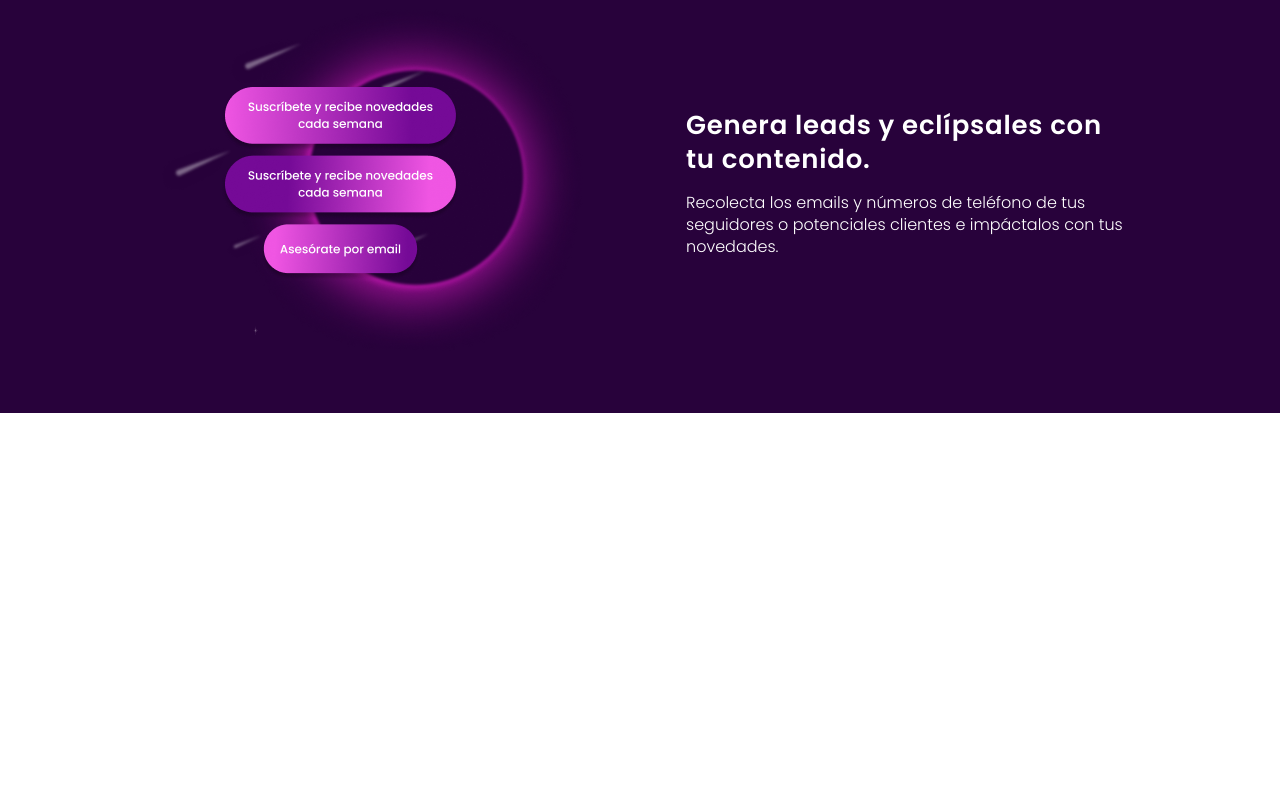
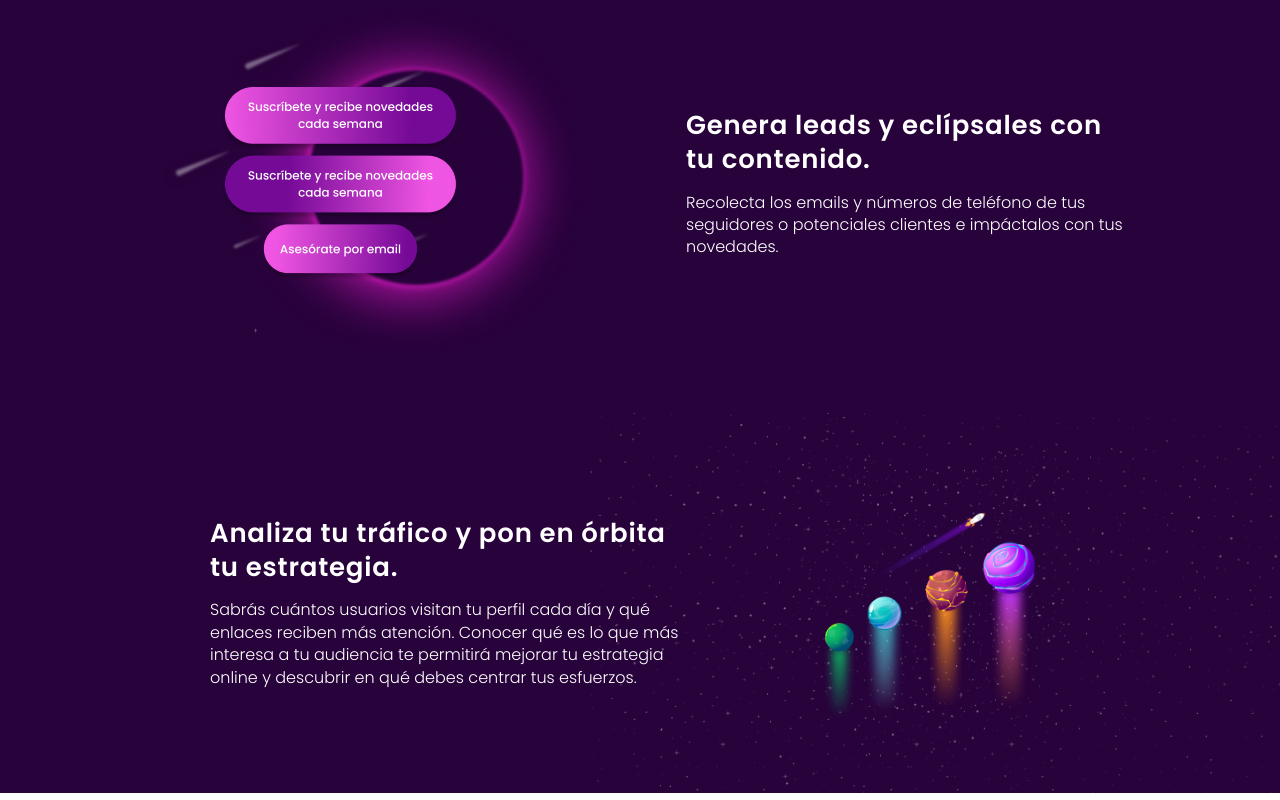
Before and after one commit to Hafizbali315/AtomBio, a React (Create React App) app: page / in a window 1280 px wide. Shown: the part 2180-2980 px from the top of the page. Before the commit the page ends 2593 px from the top, so only its background shows below. Built offline with nearby package versions, Linux system fonts and the light colour scheme.

Commit message:
Analyze Trafic Section

```diff
--- a/src/App.js
+++ b/src/App.js
@@ -5,6 +5,7 @@ import IncreaseVisitsSection from './components/IncreaseVisitsSection'
 import PromoteProductsSection from './components/PromoteProductsSection'
 import ShareYoutubeSection from './components/ShareYoutubeSection'
 import GenerateLeadsSection from './components/GenerateLeadsSection'
+import AnalyzeTraficSection from './components/AnalyzeTraficSection'
 
 function App() {
 	return (
@@ -16,6 +17,7 @@ function App() {
 			<PromoteProductsSection /> {/* Section 4 */}
 			<ShareYoutubeSection /> {/* Section 5 */}
 			<GenerateLeadsSection /> {/* Section 6 */}
+			<AnalyzeTraficSection /> {/* Section 7 */}
 		</div>
 	)
 }
--- /dev/null
+++ b/src/components/AnalyzeTraficSection.js
@@ -0,0 +1,25 @@
+import Image7 from '../assets/Image7.png'
+import DesktopSectionBackground from '../assets/DesktopSectionBackground.png'
+
+const AnalyzeTraficSection = () => {
+	return (
+		<div className="analyze_trafic_section">
+			<div className="left">
+				<h2>Analiza tu tráfico y pon en órbita tu estrategia.</h2>
+				<p>
+					Sabrás cuántos usuarios visitan tu perfil cada día y qué enlaces reciben más atención. Conocer qué es lo que más interesa a tu
+					audiencia te permitirá mejorar tu estrategia online y descubrir en qué debes centrar tus esfuerzos.
+				</p>
+			</div>
+			<div className="right">
+				<img src={Image7} alt="Image7" />
+			</div>
+
+			<div className="background_img">
+				<img src={DesktopSectionBackground} alt="DesktopSectionBackground" />
+			</div>
+		</div>
+	)
+}
+
+export default AnalyzeTraficSection
--- /dev/null
+++ b/src/styles/components/_AnalyzeTraficSection.scss
@@ -0,0 +1,37 @@
+.analyze_trafic_section {
+	display: flex;
+	align-items: center;
+	justify-content: center;
+	padding: 50px 20px;
+	position: relative;
+	gap: 100px;
+
+	.left {
+		max-width: 480px;
+	}
+
+	.right {
+		display: flex;
+		align-items: center;
+		justify-content: center;
+		z-index: 9;
+
+		img {
+			width: 280px;
+			height: 280px;
+			object-fit: contain;
+		}
+	}
+}
+
+@include tablet-screen {
+	.analyze_trafic_section {
+		flex-direction: column;
+		padding: 30px 20px;
+		gap: 10px;
+
+		.left {
+			text-align: center;
+		}
+	}
+}
--- a/src/styles/components/_components.scss
+++ b/src/styles/components/_components.scss
@@ -5,3 +5,4 @@
 @import './PromoteProductsSection';
 @import './ShareYoutubeSection';
 @import './GenerateLeadsSection';
+@import './AnalyzeTraficSection';
```
